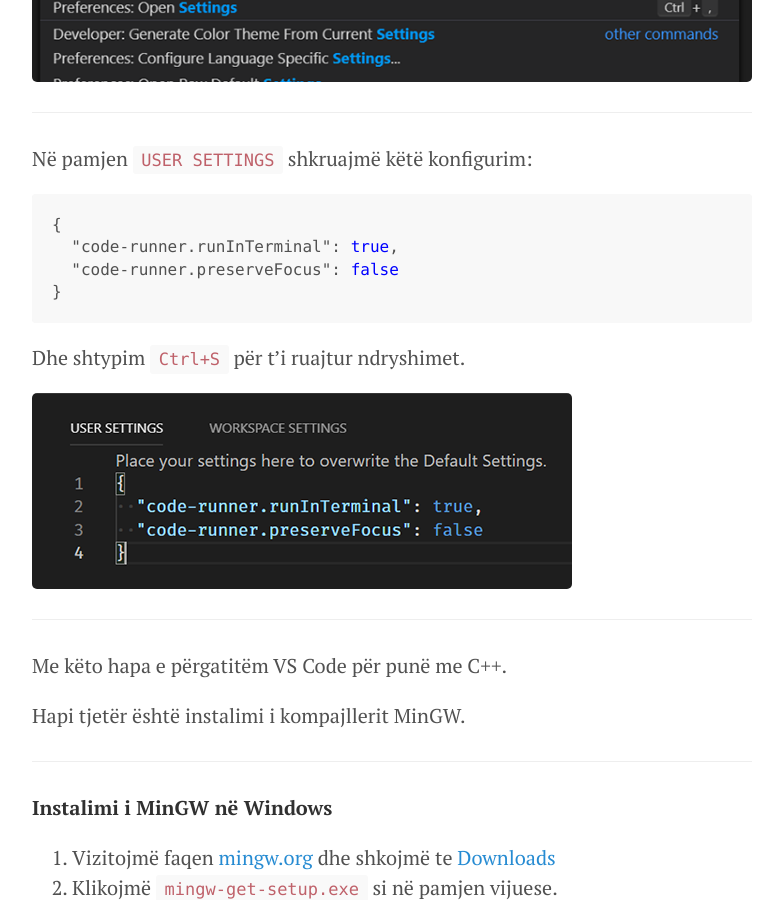
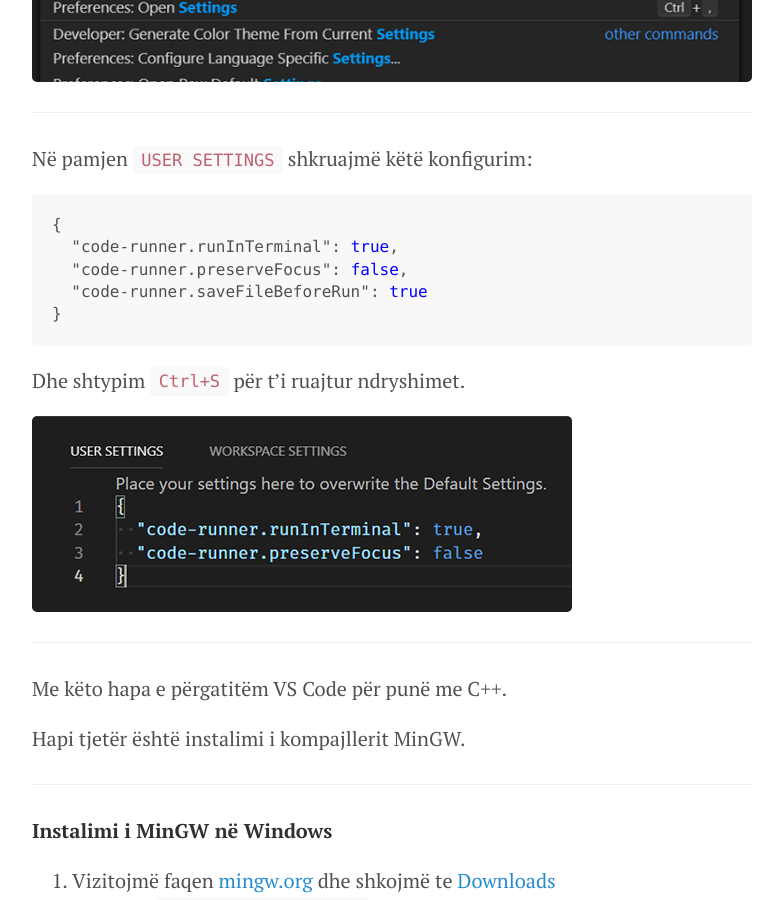
Before and after one commit to edongashi/edongashi.github.io, a Jekyll site: the page built from lendet/gjuhe-programuese/vs-code.md, in a window 1280 px wide and 900 px high, scrolled down 2919 px. Shown: the whole window, without its empty margins (248-1031 px from the left). Built offline with Jekyll 4.4.1, drawn with Linux system fonts in a browser that asks for light colours; our own code applies the rules of GitHub Pages for plain Markdown files.

Commit message:
document saveFileBeforeRun

````diff
--- a/lendet/gjuhe-programuese/vs-code.md
+++ b/lendet/gjuhe-programuese/vs-code.md
@@ -66,7 +66,8 @@ Në pamjen `USER SETTINGS` shkruajmë këtë konfigurim:
 ```json
 {
   "code-runner.runInTerminal": true,
-  "code-runner.preserveFocus": false
+  "code-runner.preserveFocus": false,
+  "code-runner.saveFileBeforeRun": true
 }
 ```
 
````
